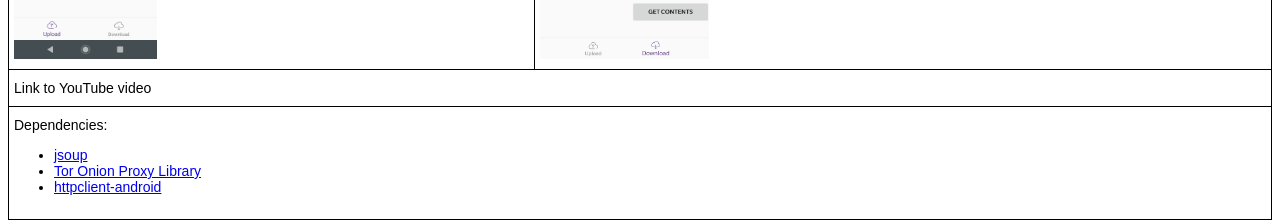
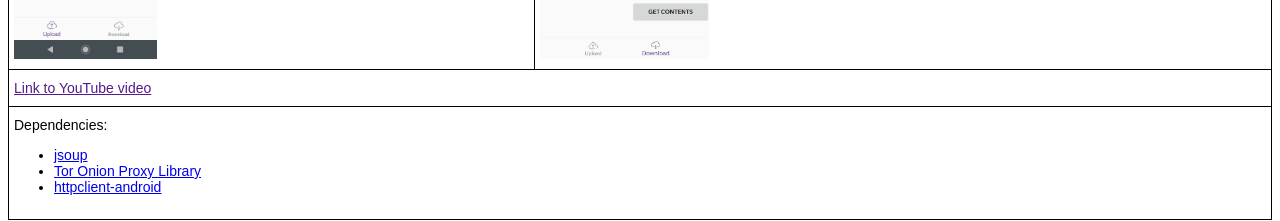
Before and after one commit to Apoorv-Mittal/OnionShare, a plain HTML site: page OnionShare-submission/index.html in a window 1280 px wide. Shown: the part 978-1199 px from the top of the page. Drawn offline with Linux system fonts and the light colour scheme.

Commit message:
Update index.html

```diff
--- a/OnionShare-submission/index.html
+++ b/OnionShare-submission/index.html
@@ -62,7 +62,7 @@ transform: translate3d(0%, -50%, 0)
       <br><img src="Client.jpg" height="300px"></td>
   </tr>
   <tr>
-    <td class="tg-031e" colspan="2">Link to YouTube video</td>
+    <td class="tg-031e" colspan="2"><a href="">Link to YouTube video</a></td>
   </tr>
   <tr>
     <td class="tg-031e" colspan="2">
```
